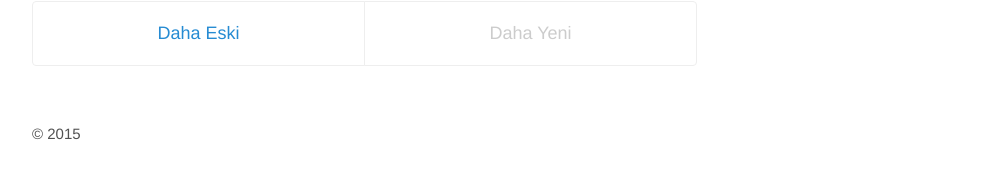
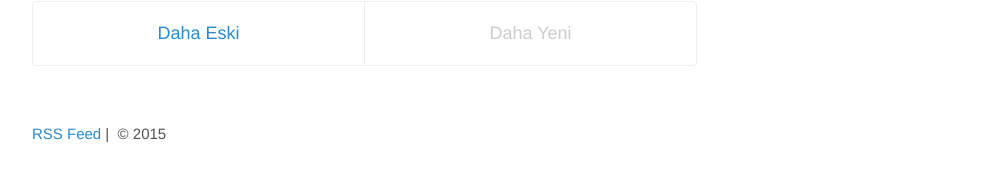
Before and after one commit to ozziest/ozziest.github.io, a Jekyll site: the page built from index.html, in a window 1280 px wide. Shown: the part 723-903 px from the top of the page, without its empty margins (275-1271 px from the left). Built offline with Jekyll 4.4.1, drawn with Linux system fonts in a browser that asks for light colours; the list of posts is cut into pages by our own code.

Commit message:
Rss feed was added

```diff
--- a/_layouts/default.html
+++ b/_layouts/default.html
@@ -22,6 +22,7 @@
 
       <footer class="footer">
         <small>
+          <a href="http://feeds.feedburner.com/iozguradem" target="_blank" alt="RSS Feed" title="RSS Feed">RSS Feed</a> |
           &copy; <time datetime="{{ site.time | date_to_xmlschema }}">{{ site.time | date: '%Y' }}</time>
         </small>
       </footer>
```
